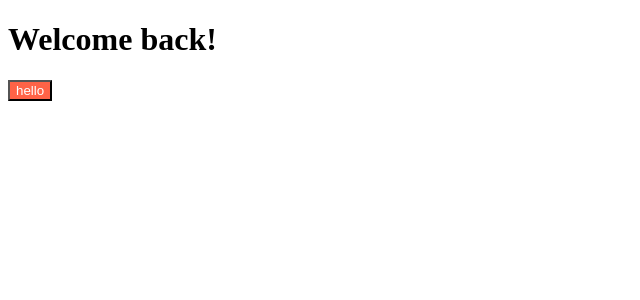
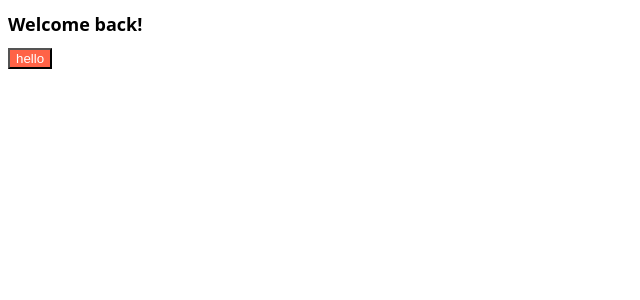
Before and after one commit to eunkeeee/202208-reactJS, a React (Create React App) app in the folder react-js-2022-08/: page / in a window 1280 px wide. Shown: the top 300 px of the page, without its empty margins (0-640 px from the left). Built offline with nearby package versions, Linux system fonts and the light colour scheme.

Commit message:
5.1 .module.css의 다른 예시

```diff
--- a/react-js-2022-08/src/App.js
+++ b/react-js-2022-08/src/App.js
@@ -1,9 +1,10 @@
 import Button from "./Button";
+import styles from "./App.module.css";
 
 function App() {
   return (
     <div>
-      <h1>Welcome back!</h1>
+      <h1 className={styles.title}>Welcome back!</h1>
       <Button text="hello" />
     </div>
   );
--- /dev/null
+++ b/react-js-2022-08/src/App.module.css
@@ -0,0 +1,5 @@
+.title {
+  font-family: system-ui, -apple-system, BlinkMacSystemFont, "Segoe UI", Roboto,
+    Oxygen, Ubuntu, Cantarell, "Open Sans", "Helvetica Neue", sans-serif;
+  font-size: 18px;
+}
```
